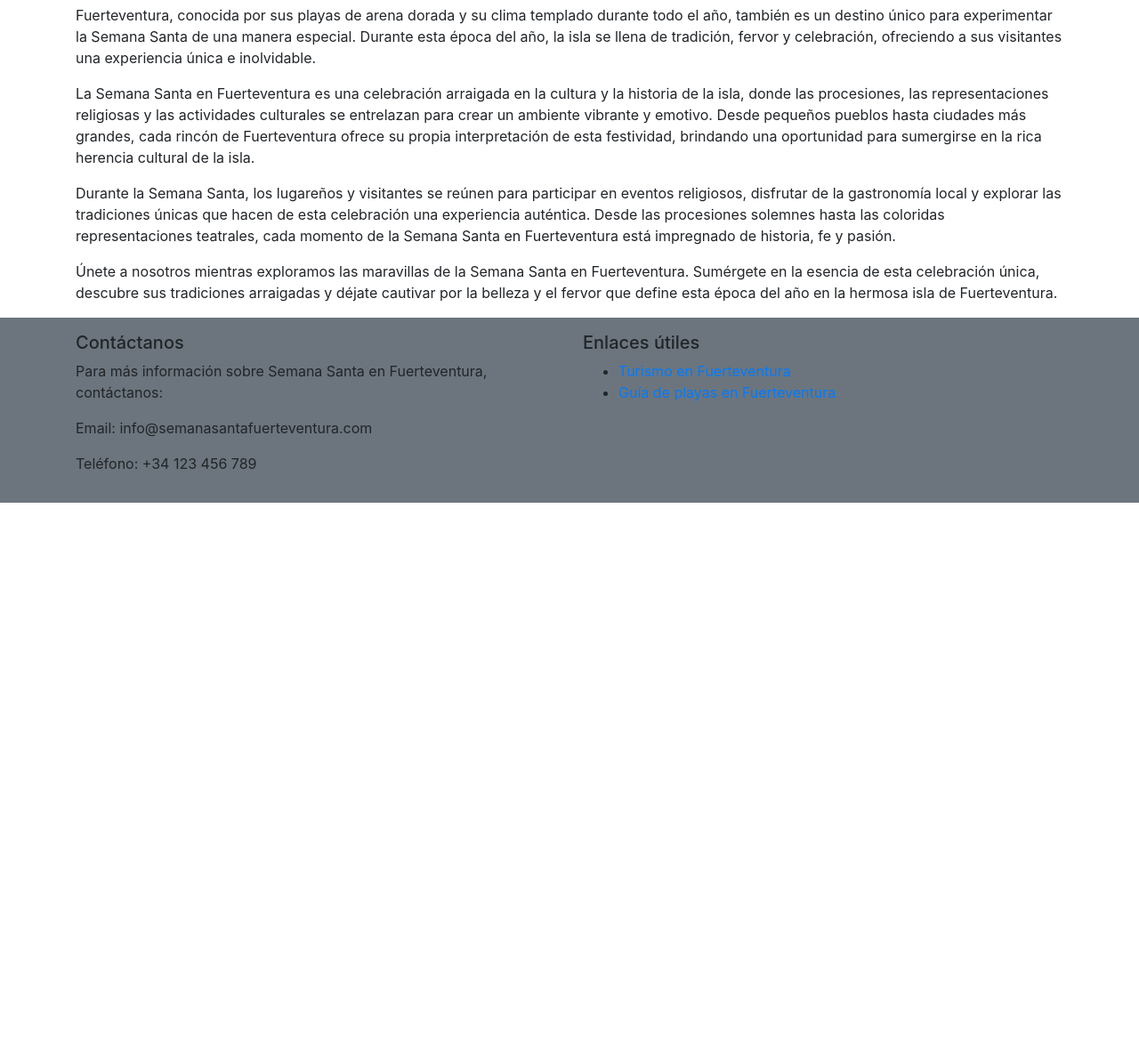
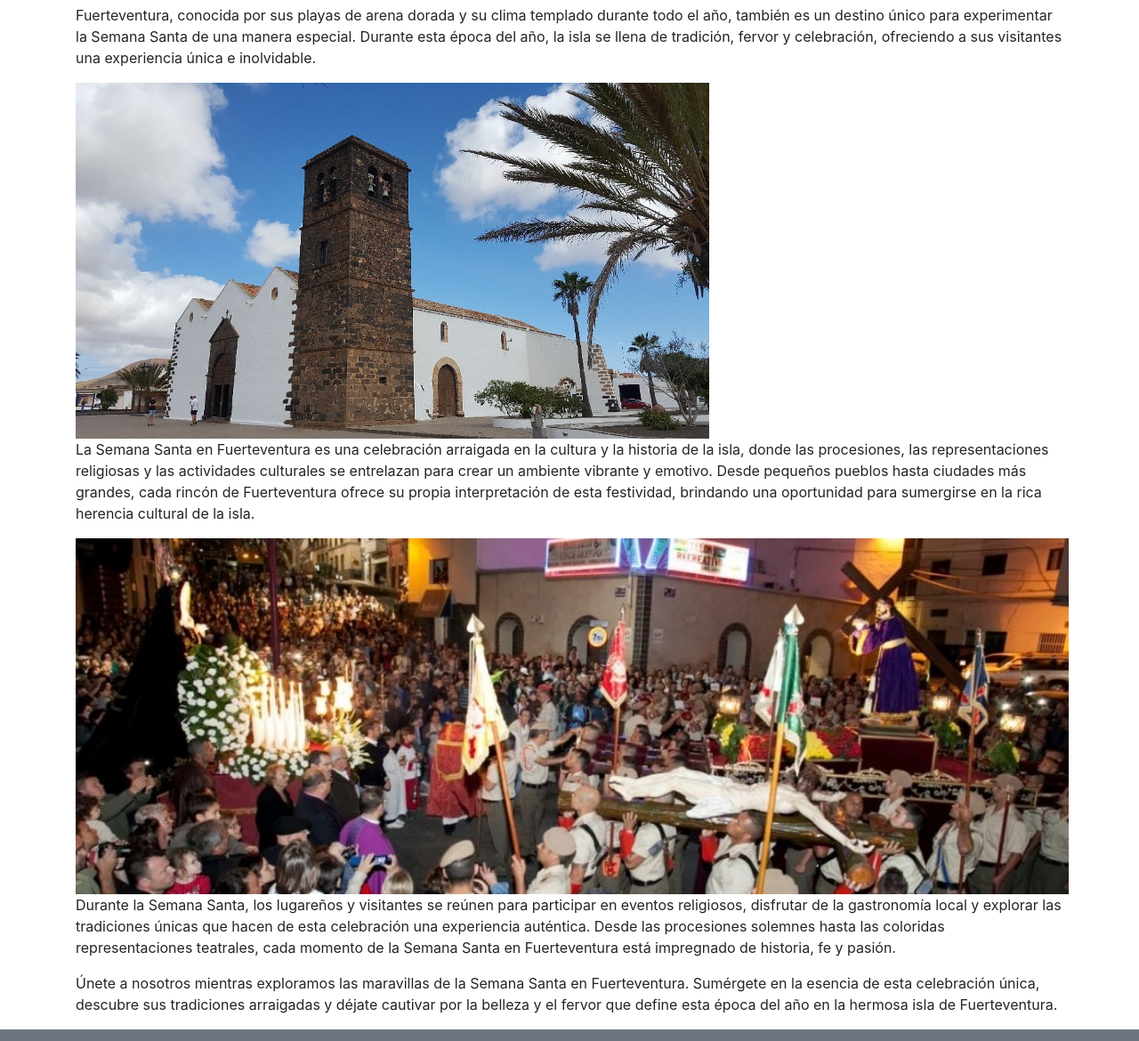
Before and after one commit to DaniIi1298/Semana_Santa, a plain HTML site: page index.html in a window 1280 px wide. Shown: the part 534-1704 px from the top of the page at 89% size. Before the commit the page ends 1099 px from the top, so only its background shows below. Drawn offline with nearby package versions, Linux system fonts and the light colour scheme.

Commit message:
Hice un par de cambios en la pagina principal

```diff
--- a/index.html
+++ b/index.html
@@ -49,9 +49,11 @@
                 <p>
                     Fuerteventura, conocida por sus playas de arena dorada y su clima templado durante todo el año, también es un destino único para experimentar la Semana Santa de una manera especial. Durante esta época del año, la isla se llena de tradición, fervor y celebración, ofreciendo a sus visitantes una experiencia única e inolvidable.
                 </p>
+                <img src="img/Iglesia Nuestra Señora de la Candelaria.jpg" style="height: 400px;" alt="Iglesia Nuestra Señora de la Candelaria">
                 <p>
                     La Semana Santa en Fuerteventura es una celebración arraigada en la cultura y la historia de la isla, donde las procesiones, las representaciones religiosas y las actividades culturales se entrelazan para crear un ambiente vibrante y emotivo. Desde pequeños pueblos hasta ciudades más grandes, cada rincón de Fuerteventura ofrece su propia interpretación de esta festividad, brindando una oportunidad para sumergirse en la rica herencia cultural de la isla.
                 </p>
+                <img src="img/procesion.jpeg" style="height: 400px;" alt="Procesion">
                 <p>
                     Durante la Semana Santa, los lugareños y visitantes se reúnen para participar en eventos religiosos, disfrutar de la gastronomía local y explorar las tradiciones únicas que hacen de esta celebración una experiencia auténtica. Desde las procesiones solemnes hasta las coloridas representaciones teatrales, cada momento de la Semana Santa en Fuerteventura está impregnado de historia, fe y pasión.
                 </p>
```
